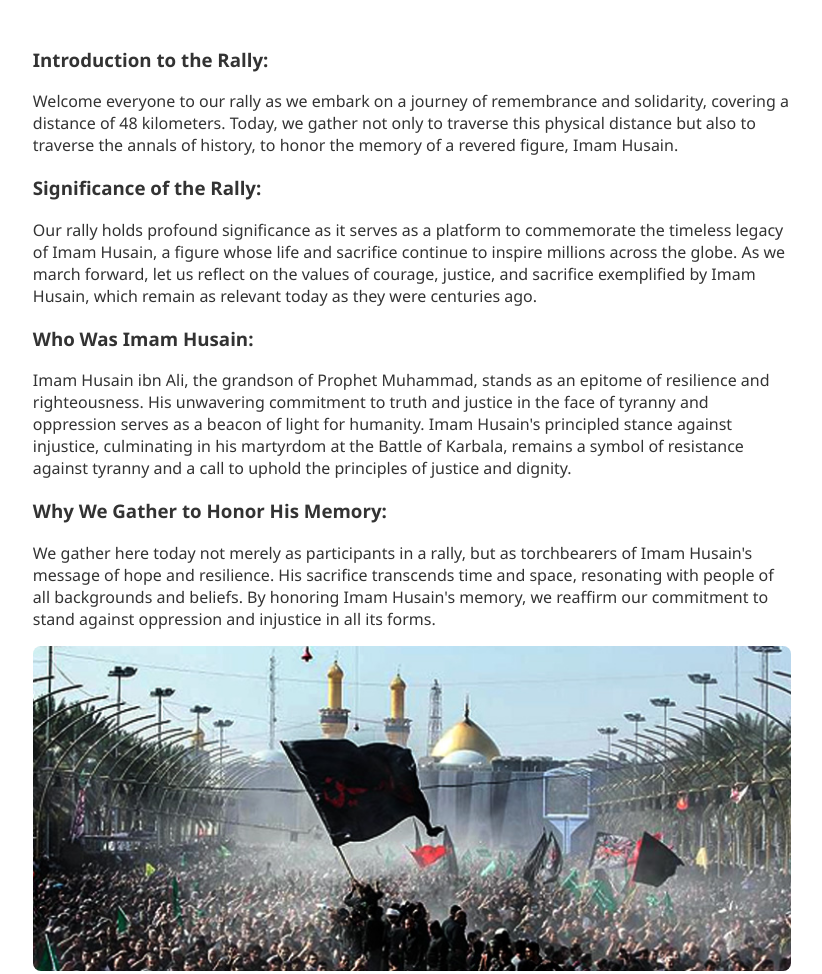
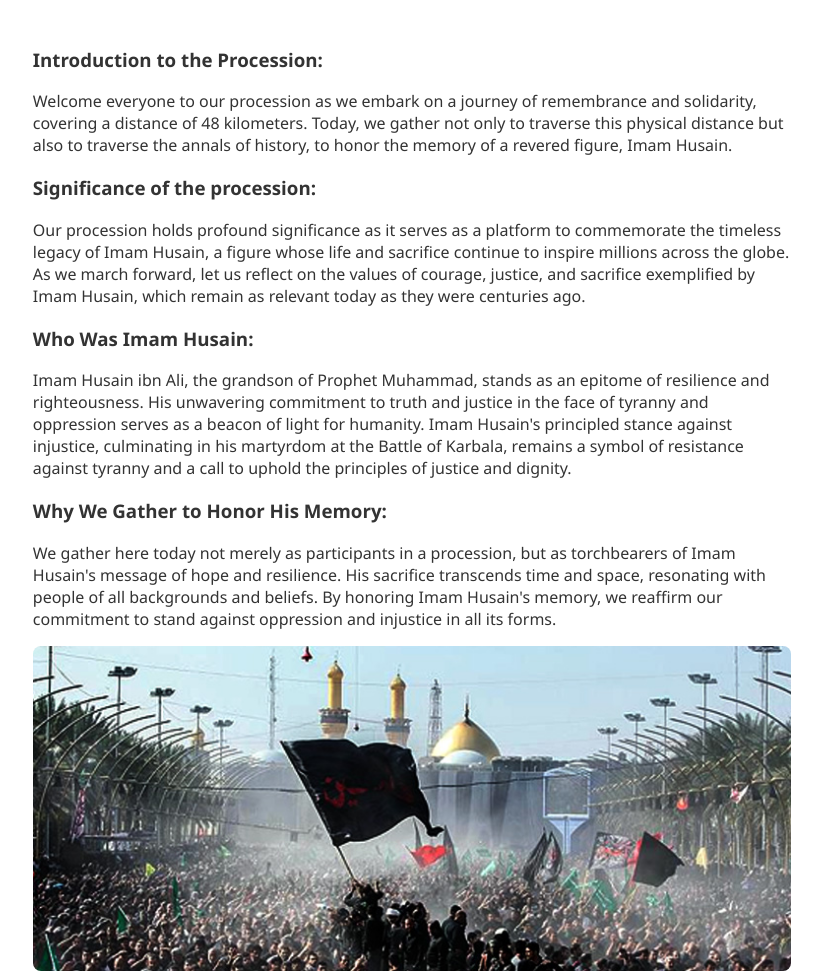
Before and after one commit to NightmareShadow4Exploit/Nightmare-s, a plain HTML site: page english.html in a window 1280 px wide. Shown: the top 974 px of the page, without its empty margins (228-1050 px from the left). Drawn offline with Linux system fonts and the light colour scheme.

Commit message:
Add files via upload

```diff
--- a/english.html
+++ b/english.html
@@ -8,13 +8,13 @@
 </head>
 <body>
     <div class="container">
-        <h3>Introduction to the Rally:</h3>
+        <h3>Introduction to the Procession:</h3>
 
-        <p>Welcome everyone to our rally as we embark on a journey of remembrance and solidarity, covering a distance of 48 kilometers. Today, we gather not only to traverse this physical distance but also to traverse the annals of history, to honor the memory of a revered figure, Imam Husain.</p>
+        <p>Welcome everyone to our procession as we embark on a journey of remembrance and solidarity, covering a distance of 48 kilometers. Today, we gather not only to traverse this physical distance but also to traverse the annals of history, to honor the memory of a revered figure, Imam Husain.</p>
 
-         <h3>Significance of the Rally:</h3>
+         <h3>Significance of the procession:</h3>
 
-        <p>Our rally holds profound significance as it serves as a platform to commemorate the timeless legacy of Imam Husain, a figure whose life and sacrifice continue to inspire millions across the globe. As we march forward, let us reflect on the values of courage, justice, and sacrifice exemplified by Imam Husain, which remain as relevant today as they were centuries ago.</p>
+        <p>Our procession holds profound significance as it serves as a platform to commemorate the timeless legacy of Imam Husain, a figure whose life and sacrifice continue to inspire millions across the globe. As we march forward, let us reflect on the values of courage, justice, and sacrifice exemplified by Imam Husain, which remain as relevant today as they were centuries ago.</p>
 
         <h3> Who Was Imam Husain:</h3>
 
@@ -22,7 +22,7 @@
 
         <h3> Why We Gather to Honor His Memory:</h3>
 
-       <p> We gather here today not merely as participants in a rally, but as torchbearers of Imam Husain's message of hope and resilience. His sacrifice transcends time and space, resonating with people of all backgrounds and beliefs. By honoring Imam Husain's memory, we reaffirm our commitment to stand against oppression and injustice in all its forms.</p>
+       <p> We gather here today not merely as participants in a procession, but as torchbearers of Imam Husain's message of hope and resilience. His sacrifice transcends time and space, resonating with people of all backgrounds and beliefs. By honoring Imam Husain's memory, we reaffirm our commitment to stand against oppression and injustice in all its forms.</p>
         <img src="images/ARBAEEN-WALK.jpg" alt="ARBAEEN-WALK">
 
 
```
Also changed, not shown: hindi.html (+5 -5 lines).
